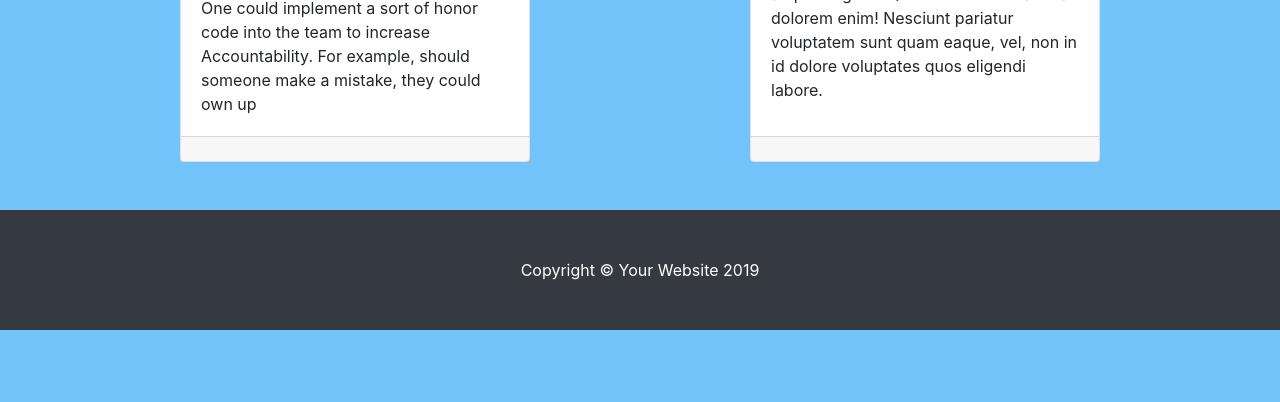
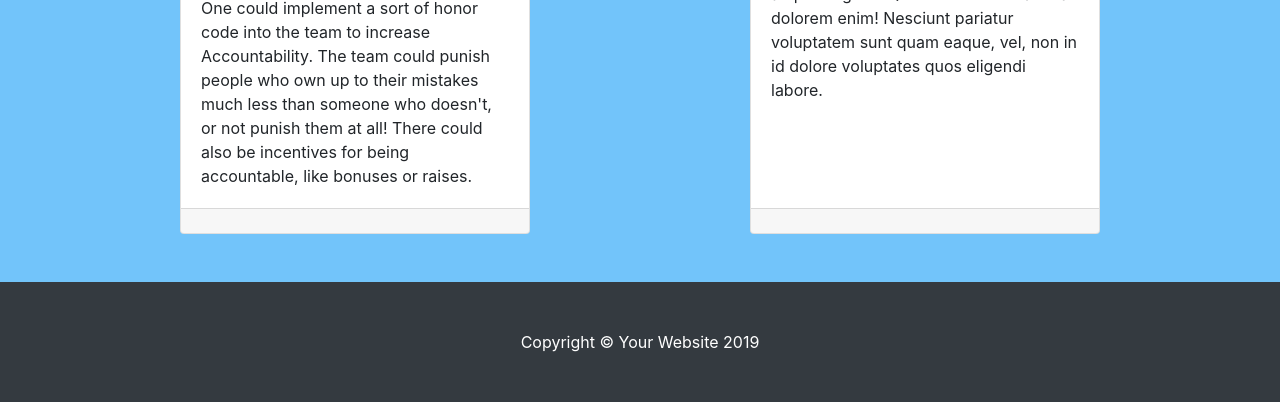
Before and after one commit to TravisAites/AccountabilityTeam, a website: page Accountability website/index.html in a window 1280 px wide. Shown: the part 785-1187 px from the top of the page. Before the commit the page ends 1115 px from the top, so only its background shows below. Drawn offline with Linux system fonts and the light colour scheme.

Commit message:
Fixed some bugs with the navbar

```diff
--- a/Accountability website/index.html
+++ b/Accountability website/index.html
@@ -24,7 +24,7 @@
   <!-- Navigation -->
   <nav class="navbar navbar-expand-lg navbar-dark bg-dark fixed-top">
     <div class="container">
-        <p class="navbar-brand">Accountability</p>
+        <a class="navbar-brand" href="#">Accountability</a>
       <button class="navbar-toggler" type="button" data-toggle="collapse" data-target="#navbarResponsive" aria-controls="navbarResponsive" aria-expanded="false" aria-label="Toggle navigation">
         <span class="navbar-toggler-icon"></span>
       </button>
@@ -81,7 +81,7 @@
         <div class="card h-100">
           <div class="card-body">
             <h2 class="card-title">How to implement Accountability</h2>
-            <p class="card-text">One could implement a sort of honor code into the team to increase Accountability. For example, should someone make a mistake, they could own up</p>
+            <p class="card-text">One could implement a sort of honor code into the team to increase Accountability. The team could punish people who own up to their mistakes much less than someone who doesn't, or not punish them at all! There could also be incentives for being accountable, like bonuses or raises.</p>
           </div>
           <div class="card-footer">
 
@@ -92,7 +92,7 @@
       <div class="col-md-4 mb-5 mx-auto">
         <div class="card h-100">
           <div class="card-body">
-            <h2 class="card-title">Card Two</h2>
+            <h2 class="card-title">Card Two </h2>
             <p class="card-text">Lorem ipsum dolor sit amet, consectetur adipisicing elit. Quod tenetur ex natus at dolorem enim! Nesciunt pariatur voluptatem sunt quam eaque, vel, non in id dolore voluptates quos eligendi labore.</p>
           </div>
           <div class="card-footer">
```
